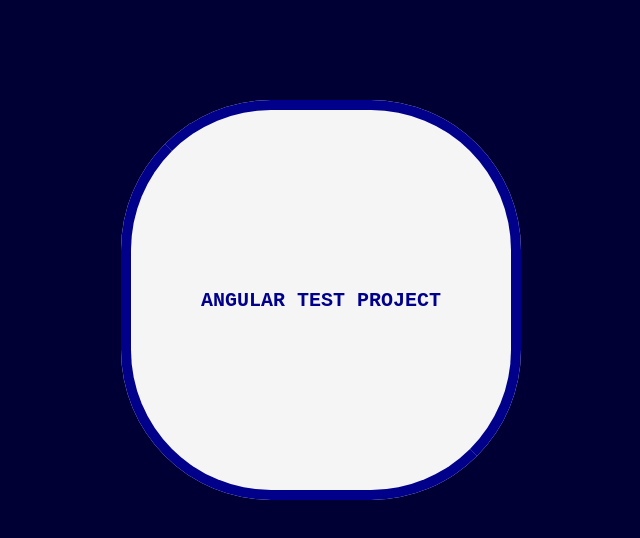
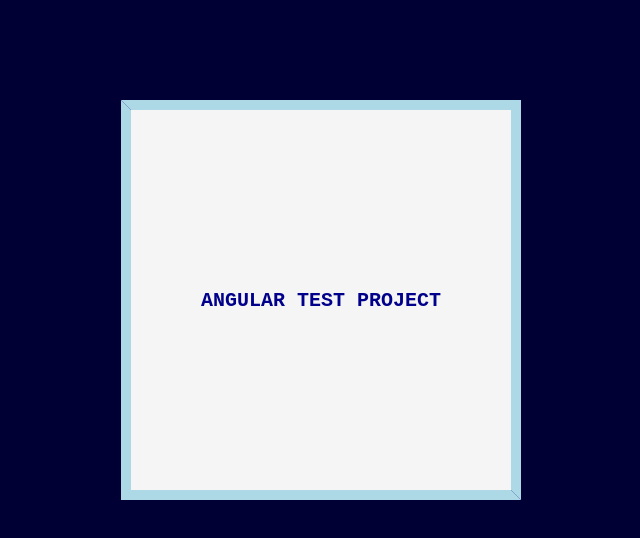
Before and after one commit to KyanTG/project-a, an Angular app in the folder project/: page / in a window 1280 px wide. In both pictures the pointer is over the element "ANGULAR TEST PROJECT". Shown: the top 538 px of the page, without its empty margins (319-959 px from the left). Built offline with nearby package versions, Linux system fonts and the light colour scheme.

Commit message:
animated hover border

```diff
--- a/project/src/app/components/header/header.css
+++ b/project/src/app/components/header/header.css
@@ -4,10 +4,9 @@ header {
     align-items: center;
     position: relative;
     background-color: whitesmoke;
+    box-shadow: inset 0 0 0 1em darkblue;
     width: 20em;
     height: 20em;
-    border-radius: 7.5em;
-    corner-shape: scoop;
     transition: color 0.25s;
 
     &::before,
@@ -15,9 +14,7 @@ header {
         content: '';
         position: absolute;
         box-sizing: border-box;
-        border: 10px solid transparent;
-        border-radius: inherit;
-        corner-shape: inherit;
+        border: 1em solid transparent;
         width: 0;
         height: 0;
     }
@@ -36,33 +33,29 @@ header {
         color: darkblue;
     }
 
-    &:hover::before,
-    &:hover::after {
+    &:hover::before, &:hover::after {
         width: 100%;
         height: 100%;
     }
 
     &:hover::before {
-        border-top-color: darkblue;
-        border-right-color: darkblue;
+        border-top-color: lightblue;
+        border-right-color: lightblue;
         transition:
             width 0.25s ease-out,
             height 0.25s ease-out 0.25s;
     }
 
     &:hover::after {
-        border-bottom-color: darkblue;
-        border-left-color: darkblue;
-        transition:
-            width 0.25s ease-out 0.5s,
-            height 0.25s ease-out 0.75s;
+        border-bottom-color: lightblue;
+        border-left-color: lightblue;
+        transition: width 0.25s ease-out 0.5s, height 0.25s ease-out 0.75s;
     }
 
 
     @media ( min-width: 500px ) {
         width: 40em;
         height: 40em;
-        border-radius: 15em;
     }
 }
 
--- a/project/src/app/components/one/one.css
+++ b/project/src/app/components/one/one.css
@@ -11,7 +11,7 @@ article {
     height: 15em;
     background-color: lightskyblue;
     border-radius: 5em;
-    corner-shape: bevel;
+    corner-shape: scoop;
     outline: 0.5em solid darkblue;
     outline-offset: 0.5em;
     margin-top: 100em;
--- a/project/src/styles.css
+++ b/project/src/styles.css
@@ -11,4 +11,5 @@ body {
     justify-content: center;
     background-color: rgb(0, 0, 52);
     padding-block: 10em;
+
 }
```
